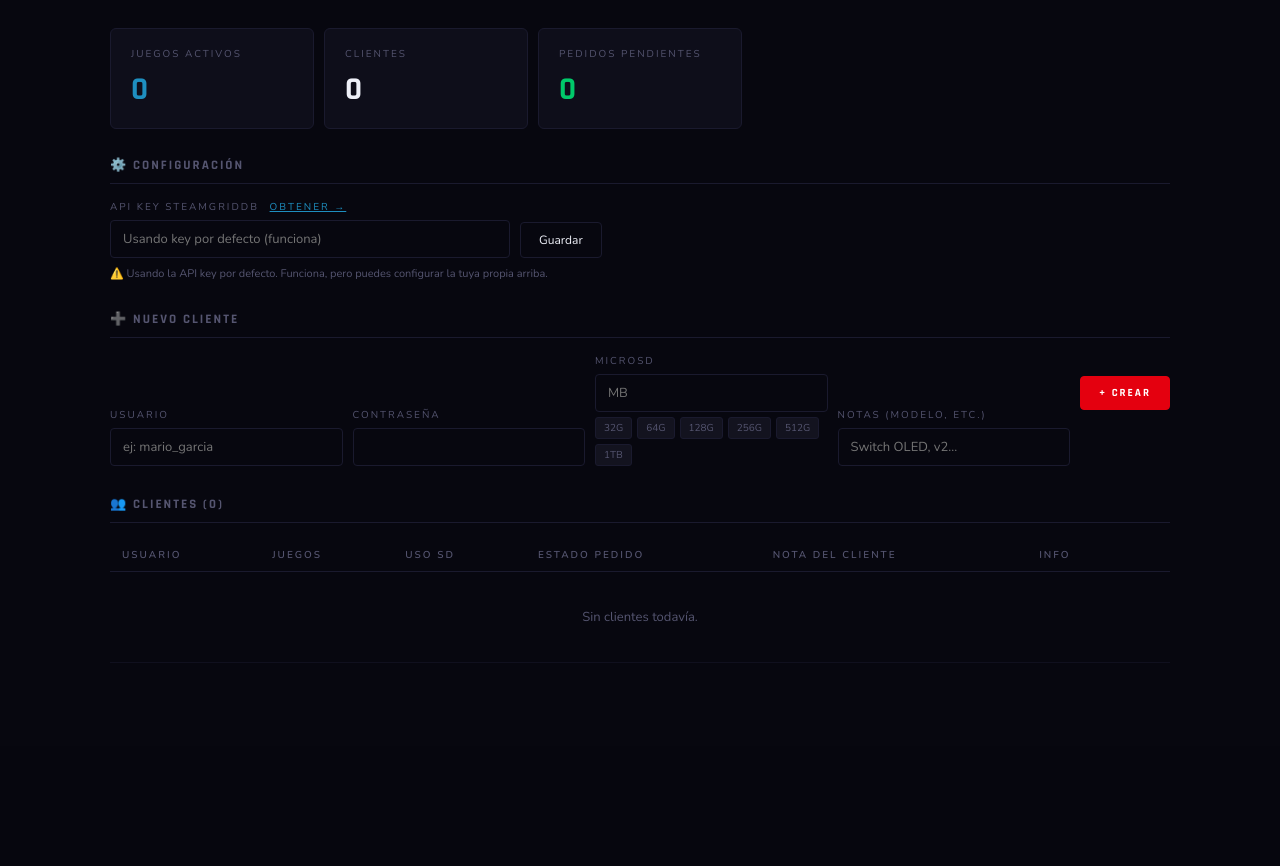
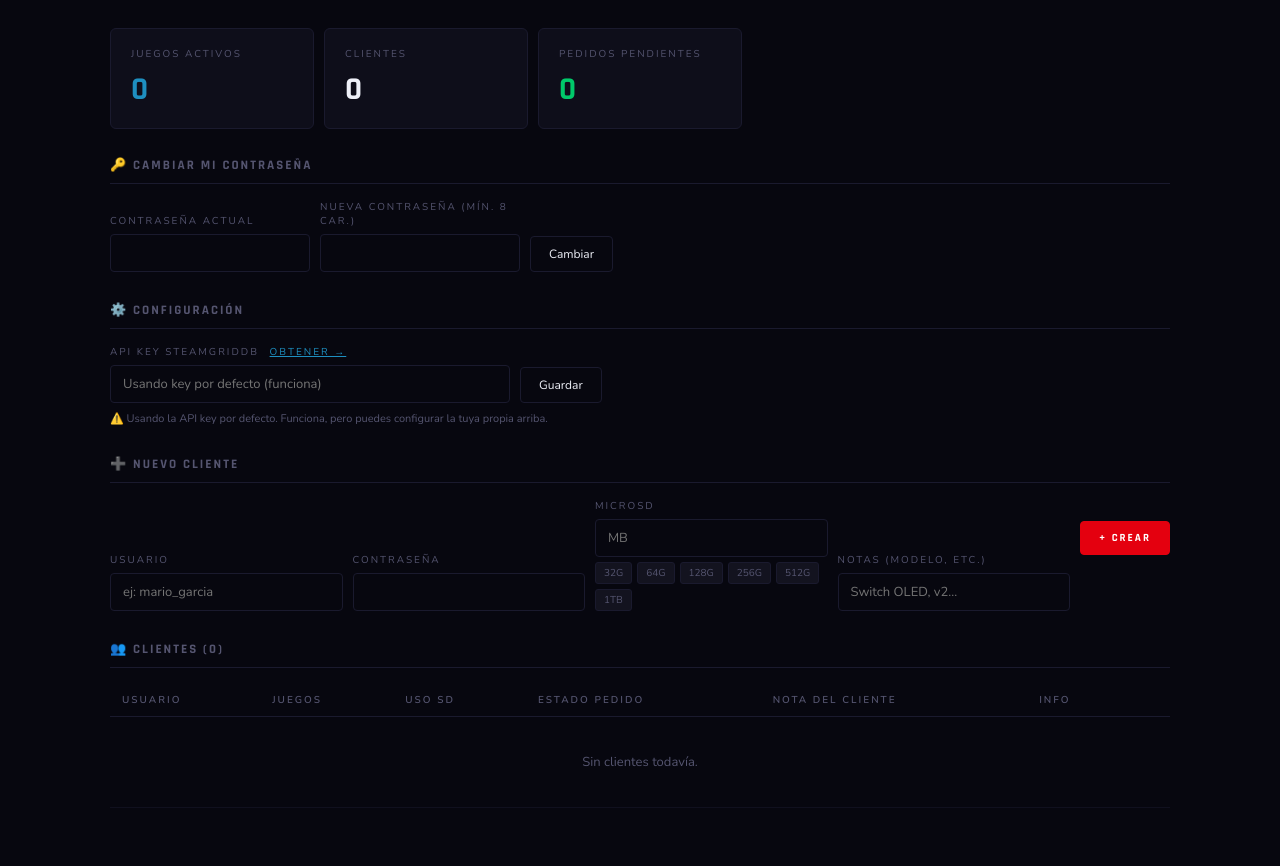
Before and after one commit to jagovillora/switchapp, a Flask app: page /admin in a window 1280 px wide. Shown: the part 54-920 px from the top of the page. Before the commit the page ends 717 px from the top, so only its background shows below. Run offline with Flask 3, Linux system fonts and the light colour scheme; the visitor is signed in with stand-in values (Sample User, id 1); data comes from the database, SQL or seed files in the repository; data that the repository does not hold is empty.

Commit message:
feat: secure admin password + self-service password change
- Default admin password changed to secure value
- Admin can change own password from dashboard (with current password verification)

Co-Authored-By: Claude Sonnet 4.6 <noreply@anthropic.com>

```diff
--- a/app.py
+++ b/app.py
@@ -73,7 +73,7 @@ def init_db():
         # Admin por defecto
         try:
             db.execute("INSERT INTO users (username,password,is_admin) VALUES (?,?,1)",
-                ('admin', generate_password_hash('admin123')))
+                ('admin', generate_password_hash('q39Bq#W*!m*xeeNx')))
         except: pass
         # Config por defecto — la key NO se guarda aquí, se usa el fallback en código
         try: db.execute("INSERT INTO config VALUES ('sgdb_api_key','')")
@@ -341,6 +341,26 @@ def admin_update_sd(uid):
     flash('MicroSD actualizada', 'success')
     return redirect(url_for('admin_user', uid=uid))
 
+@app.route('/admin/cambiar_mi_password', methods=['POST'])
+@admin_required
+def admin_change_own_password():
+    current = request.form.get('current_password', '')
+    new_pw  = request.form.get('new_password', '').strip()
+    if not new_pw or len(new_pw) < 8:
+        flash('La nueva contraseña debe tener al menos 8 caracteres', 'error')
+        return redirect(url_for('admin_dashboard'))
+    with get_db() as db:
+        user = db.execute("SELECT * FROM users WHERE id=?", (session['user_id'],)).fetchone()
+    if not check_password_hash(user['password'], current):
+        flash('Contraseña actual incorrecta', 'error')
+        return redirect(url_for('admin_dashboard'))
+    with get_db() as db:
+        db.execute("UPDATE users SET password=? WHERE id=?",
+            (generate_password_hash(new_pw), session['user_id']))
+        db.commit()
+    flash('Contraseña actualizada correctamente', 'success')
+    return redirect(url_for('admin_dashboard'))
+
 @app.route('/admin/config', methods=['POST'])
 @admin_required
 def admin_config():
--- a/templates/admin_dashboard.html
+++ b/templates/admin_dashboard.html
@@ -133,6 +133,24 @@ tr:hover td{background:var(--sf2)}
       <div class="lbl">Pedidos pendientes</div><div class="val">{{ pending_orders }}</div></div>
   </div>
 
+  <!-- Cambiar contraseña admin -->
+  <div class="sec">
+    <div class="sec-h"><h3>🔑 Cambiar mi contraseña</h3></div>
+    <form method="POST" action="/admin/cambiar_mi_password">
+      <div class="row">
+        <div class="field" style="max-width:200px">
+          <label>Contraseña actual</label>
+          <input type="password" name="current_password" required>
+        </div>
+        <div class="field" style="max-width:200px">
+          <label>Nueva contraseña (mín. 8 car.)</label>
+          <input type="password" name="new_password" minlength="8" required>
+        </div>
+        <button type="submit" class="btn btn-ghost">Cambiar</button>
+      </div>
+    </form>
+  </div>
+
   <!-- Config -->
   <div class="sec">
     <div class="sec-h"><h3>⚙️ Configuración</h3></div>
```
